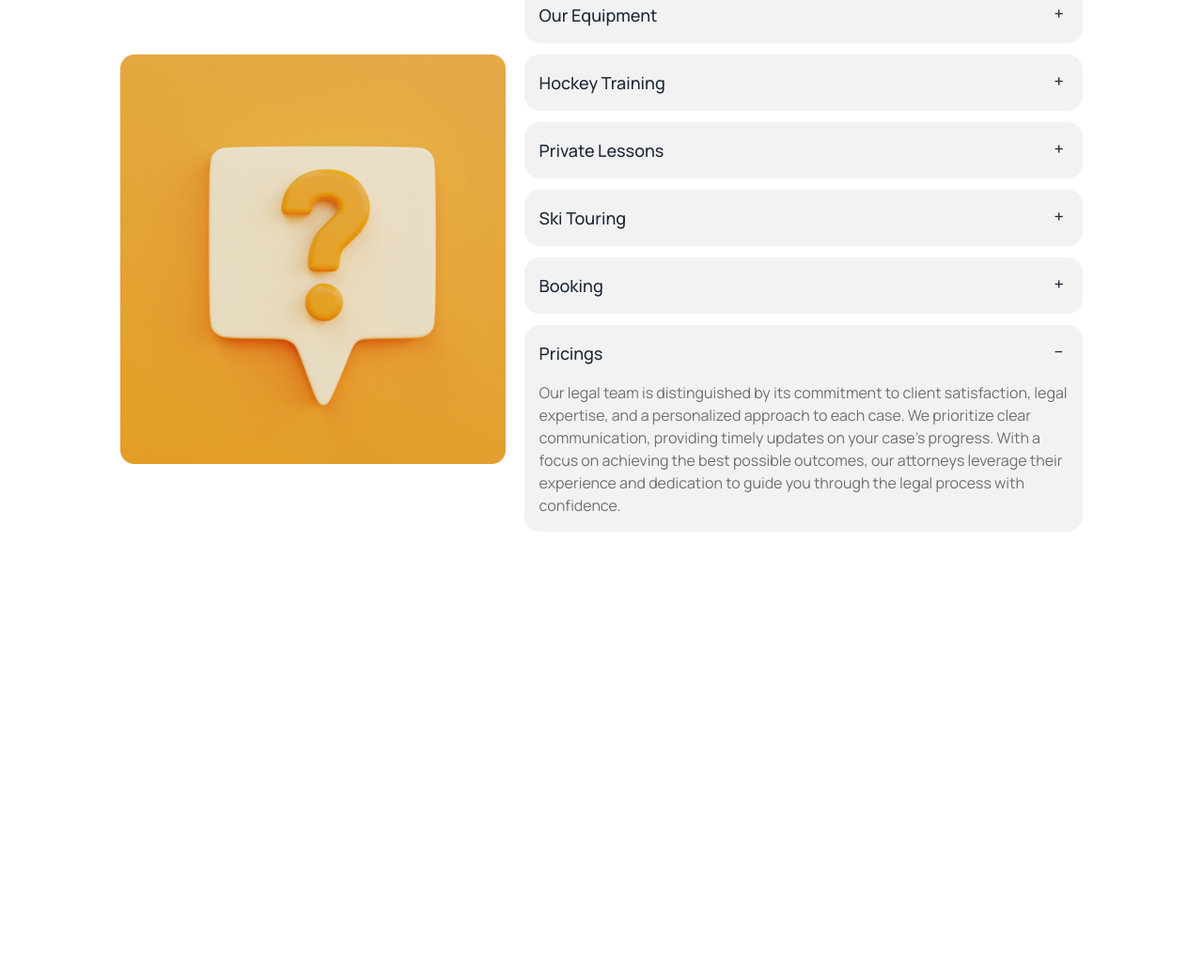
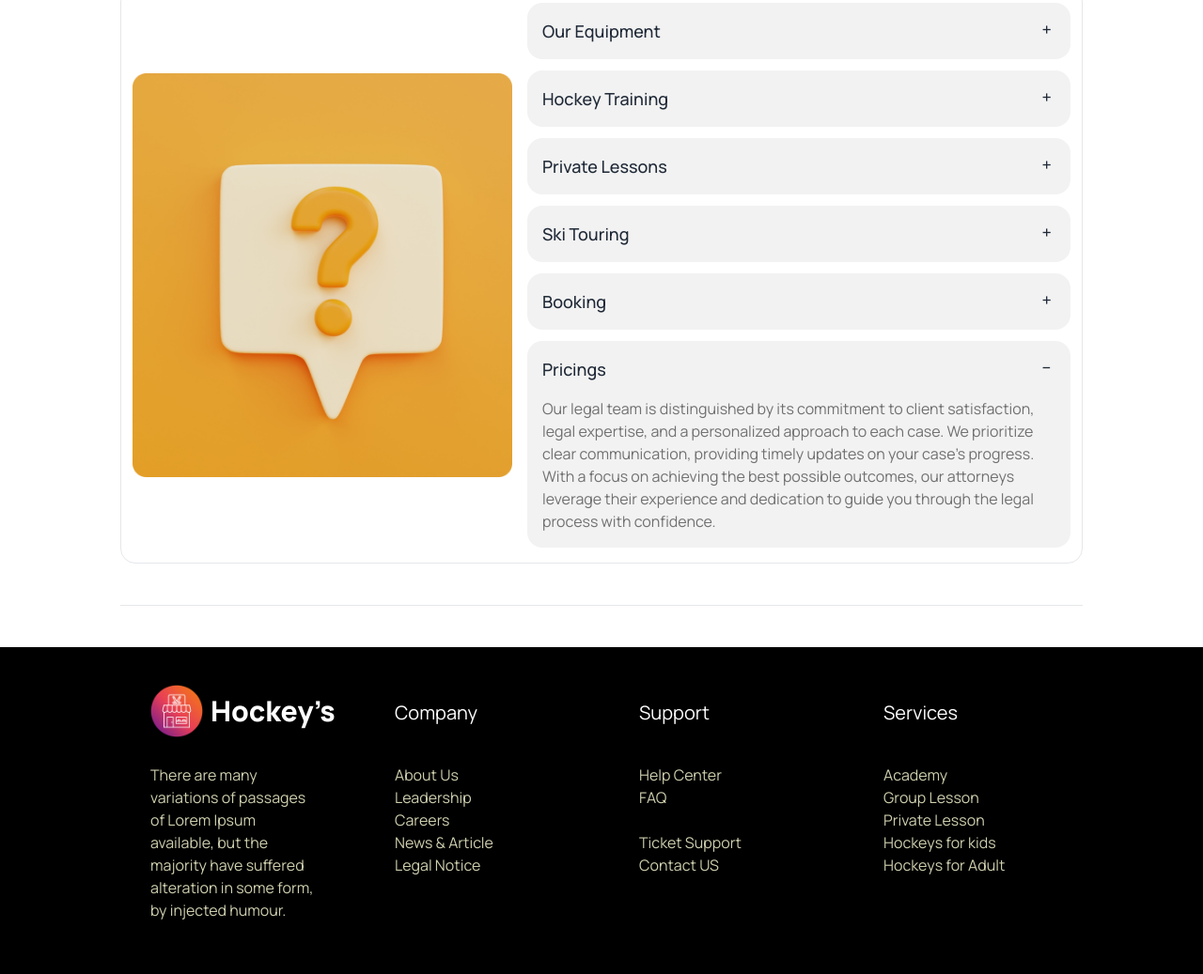
Before and after one commit to noobarafat/PH_Assignment_3, a plain HTML site: page index.html in a window 1280 px wide. Shown: the part 2882-3919 px from the top of the page at 94% size. Before the commit the page ends 3448 px from the top, so only its background shows below. Drawn offline with nearby package versions, Linux system fonts and the light colour scheme; a web font is replaced by a local one.

Commit message:
footer added

```diff
--- a/index.html
+++ b/index.html
@@ -385,16 +385,16 @@
         </section>
 
         <!-- Clients Question section -->
-        <section>
+        <section class="pb-11">
             <div class=" w-[90%] lg:w-[50%] mx-auto my-0 text-center">
                 <h1 class="text-2xl lg:text-3xl font-extrabold">Clients Question</h1>
                 <p class="py-3 pb-11 text-gray-400">Dit amet consectetur. Condimentum dignissim adipiscing aliquam
                     turpis placerat dolor. Purus urna in sit nullam proin. </p>
             </div>
             <hr class="text-black mb-11">
-            <div class="">
+            <div class="border border-gray-200 rounded-2xl">
                 <div
-                    class="flex flex-col-reverse lg:flex-row-reverse justify-around items-center mx-auto my-0 gap-5 px-4 lg:px-0">
+                    class="flex flex-col-reverse lg:flex-row-reverse justify-around items-center mx-auto my-0 gap-4 px-4 mr-3 lg:px-0 py-4 ">
                     <div class="flex-1 flex flex-col gap-3">
                         <div class="collapse collapse-plus bg-base-200">
                             <input type="radio" name="my-accordion-3" checked="checked" />
@@ -478,15 +478,62 @@
                         </div>
                     </div>
 
-                    <div class="w-[90%] lg:w-[40%]">
+                    <div class="w-[90%] lg:w-[40%] ml-3">
                         <img src="./Images/11.png" alt="">
                     </div>
                 </div>
         </section>
+
+        <hr class="text-black pb-11">
+
+
     </main>
 
-    <footer>
+    <footer class=" bg-black">
+        <div class="flex flex-col justify-between gap-20 lg:flex-row text-white pt-14 pb-14 w-9/12 mx-auto my-0">
+            <div class="flex-1 lg:-mt-4">
+                <div class="flex items-center gap-2">
+                    <img class="w-14" src="./images/shop.png" alt="">
+                    <h1 class="text-3xl font-extrabold">Hockey’s</h1>
+                </div>
+                <p class="pt-7 text-[#CFCFAF]">There are many variations of passages of Lorem Ipsum available, but the
+                    majority have suffered alteration
+                    in some form, by injected humour.</p>
+            </div>
+            <div class="flex-1">
+                <h2 class="text-xl pb-10">
+                    Company
+                </h2>
+                <div class="flex flex-col text-[#CFCFAF]">
+                    <a href="">About Us</a>
+                    <a href="">Leadership</a>
+                    <a href="">Careers</a>
+                    <a href="">News & Article</a>
+                    <a href="">Legal Notice</a>
+                </div>
+            </div>
+            <div class="flex-1">
+                <h2 class="text-xl pb-10">Support</h2>
+                <p class="text-[#CFCFAF]">
+                    Help Center<br>
+                    FAQ<br> <br>
+                    Ticket Support<br>
+                    Contact US <br>
+                </p>
+            </div>
+            <div class="flex-1">
+                <h2 class="text-xl pb-10">Services</h2>
+                <p class="text-[#CFCFAF] pb-10">
+                    Academy <br>
+                    Group Lesson <br>
+                    Private Lesson <br>
+                    Hockeys for kids <br>
+                    Hockeys for Adult
+                </p>
 
+
+            </div>
+        </div>
     </footer>
 
 </body>
```
